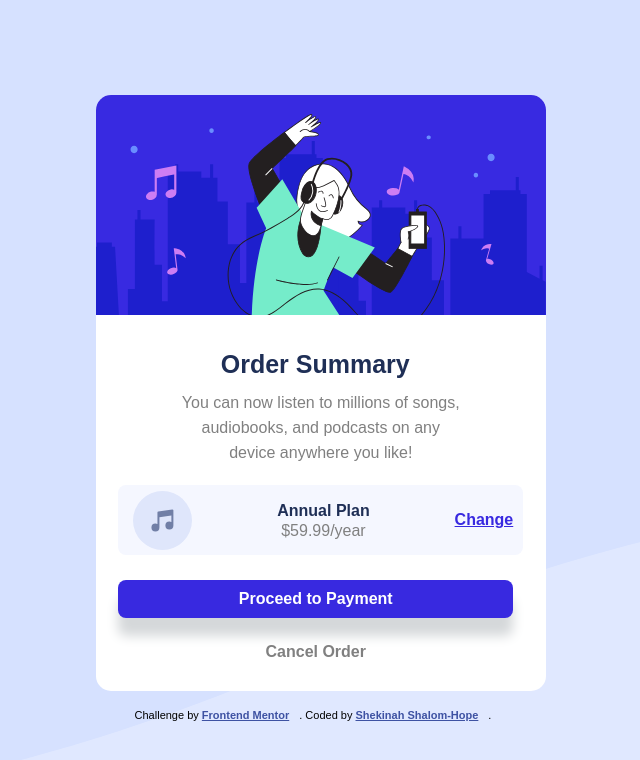
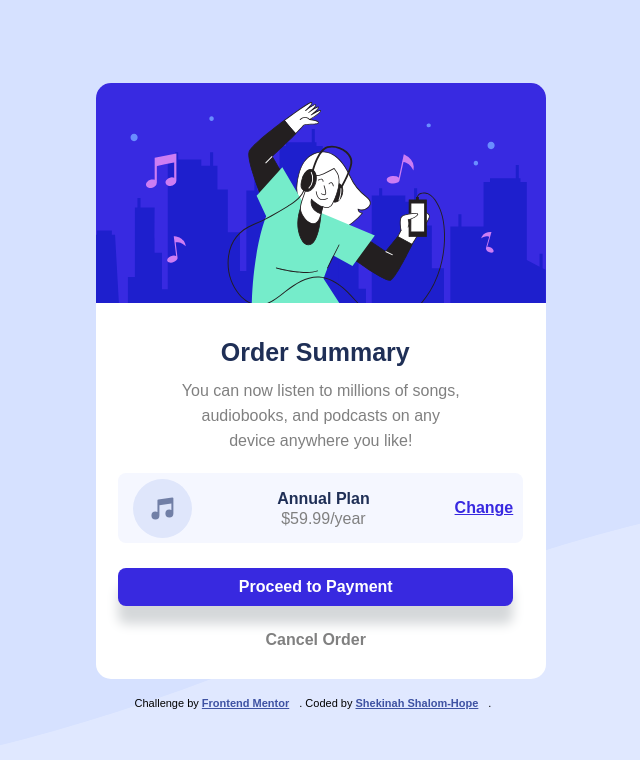
Before and after one commit to Shekinah007/OrderSummaryComponent, a plain HTML site: page index.html in a window 1280 px wide. Shown: the whole page, without its empty margins (327-967 px from the left). Drawn offline with Linux system fonts and the light colour scheme; a web font is replaced by a local one.

Commit message:
Fix height issue

```diff
--- a/style.css
+++ b/style.css
@@ -10,7 +10,7 @@ body {
     flex-direction: column;
     justify-content: center;
     align-items: center;
-    min-height: 100vh;
+    min-height: 97vh;
 
 }
 
```
